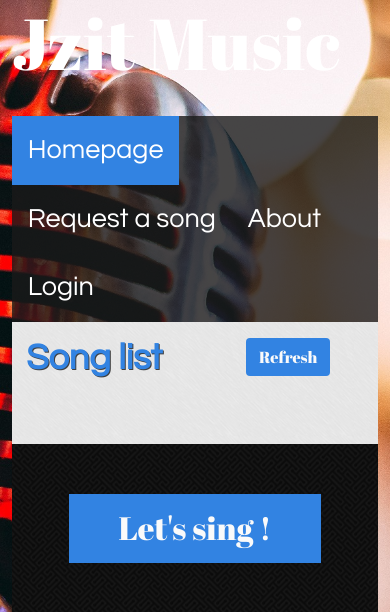
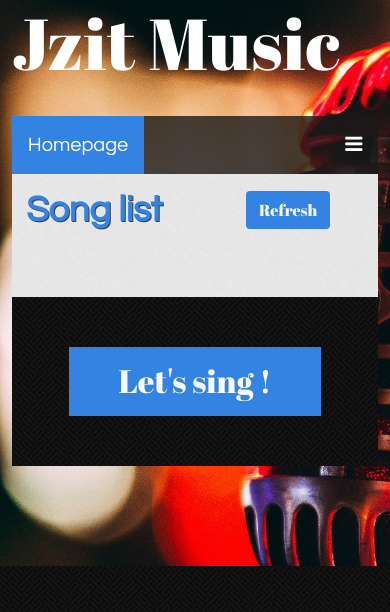
Before and after one commit to FireWaveX/Jzit-Music, a PHP site: page / in a window 390 px wide. Shown: the top 612 px of the page. Run offline with PHP 8.4, Linux system fonts and the light colour scheme; some libraries are stand-ins or nearby versions.

Commit message:
Responsiveness

```diff
--- /dev/null
+++ b/css/smallscreen.css
@@ -0,0 +1,46 @@
+.img {
+	display: none;
+}
+
+.Ab p {
+	width: 100%;
+}
+
+form input {
+	width: 93%;
+}
+
+form textarea {
+	width: 93%;
+}
+
+.topnav a:not(.active) {display: none;}
+
+.icon {
+	float: right;
+	display: block;
+}
+
+.ico {
+	display: block !important;
+}
+
+.topnav.responsive {
+	position: relative;
+}
+
+.topnav.responsive .icon {
+    position: absolute;
+    right: 0;
+    top: 0;
+}
+
+.topnav.responsive li {
+    float: none;
+    display: block;
+    text-align: left;
+}
+
+.topnav.responsive a {
+	display: block !important;
+}
--- a/css/style.css
+++ b/css/style.css
@@ -150,7 +150,7 @@ header ul {
 
 header li {
     float: left;
-    font-size: 1.5em;
+    font-size: 20px;
 }
 
 #listOfSongs li:hover {
@@ -171,6 +171,10 @@ ul {
     padding: 14px 16px;
     text-decoration: none;
     cursor: pointer;
+}
+
+.icon {
+    display: none;
 }
 
 /* Change the link color to #111 (black) on hover */
--- a/index.php
+++ b/index.php
@@ -5,17 +5,22 @@
 <meta name="viewport" content="width=device-width, initial-scale=1, shrink-to-fit=no">
 <title>Jzit Music</title>
 <link rel="stylesheet" href="https://stackpath.bootstrapcdn.com/bootstrap/4.1.3/css/bootstrap.min.css" integrity="sha384-MCw98/SFnGE8fJT3GXwEOngsV7Zt27NXFoaoApmYm81iuXoPkFOJwJ8ERdknLPMO" crossorigin="anonymous">
+<link rel="stylesheet" href="https://cdnjs.cloudflare.com/ajax/libs/font-awesome/4.7.0/css/font-awesome.min.css">
 <link rel="stylesheet" type="text/css" href="css/style.css" />
+<link rel="stylesheet" type="text/css" media="screen and (max-width: 992px)" href="css/smallscreen.css" />
 </head>
 <body>
 
 <header>
 	<h1 class="title">Jzit Music</h1>
-	 <ul>
-	  <li><a class="active menu Hom" href="#">Homepage</a></li>
-	  <li><a class="menu Req" href="#">Request a song</a></li>
-	  <li><a class="menu Abo" href="#">About</a></li>
-	  <li><a class="menu Log" href="#">Login</a></li>
+	<ul class="topnav" id="myTopnav">
+		<li><a class="active menu Hom" href="#">Homepage</a></li>
+		<li><a class="menu Req" href="#">Request a song</a></li>
+		<li><a class="menu Abo" href="#">About</a></li>
+		<li><a class="menu Log" href="#">Login</a></li>
+		<li class="icon"><a class="menu ico" href="#" onclick="myFunction()">
+			<i class="fa fa-bars"></i>
+		</a></li>
 	</ul>
 </header>
 
@@ -64,7 +69,7 @@
 
 	<div id="Re" class="content Re" hidden> <!-- w3-include-html="html/Request.php" -->
 
-		<img class="singer-img" src="images/Singer.png">
+		<img class="singer-img img" src="images/Singer.png">
 
 	 	<form>
 		  Youtube link of the song<br>
@@ -79,7 +84,7 @@
 
 
 	<div class="content Ab" hidden>
-			<img class="singeuse-img" src="images/Singeuse.png">
+			<img class="singeuse-img img" src="images/Singeuse.png">
 
 			<p>About this website</p>
 			<p>Lorem ipsum dolor sit amet, consectetur adipisicing elit, sed do eiusmod tempor incididunt ut labore et dolore magna aliqua. Ut enim ad minim veniam, quis nostrud exercitation ullamco laboris nisi ut aliquip ex ea commodo consequat. Duis aute irure dolor in reprehenderit in voluptate velit esse cillum dolore eu fugiat nulla pariatur. Excepteur sint occaecat cupidatat non proident, sunt in culpa qui officia deserunt mollit anim id est laborum.
```
